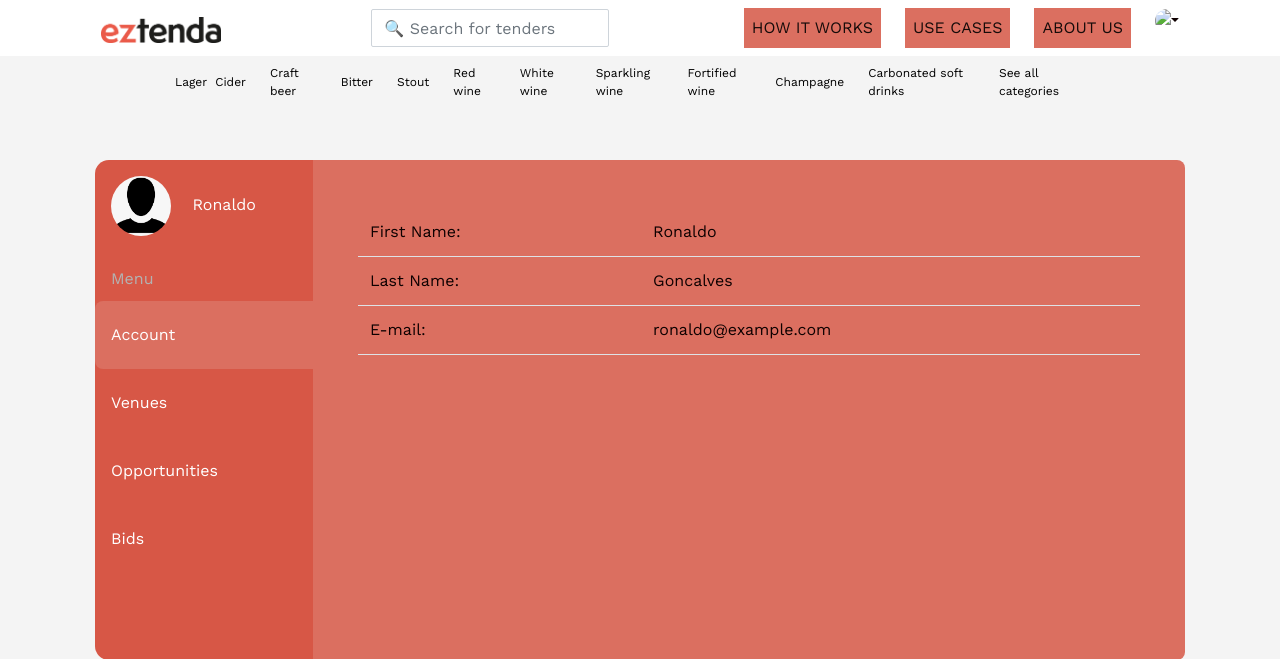
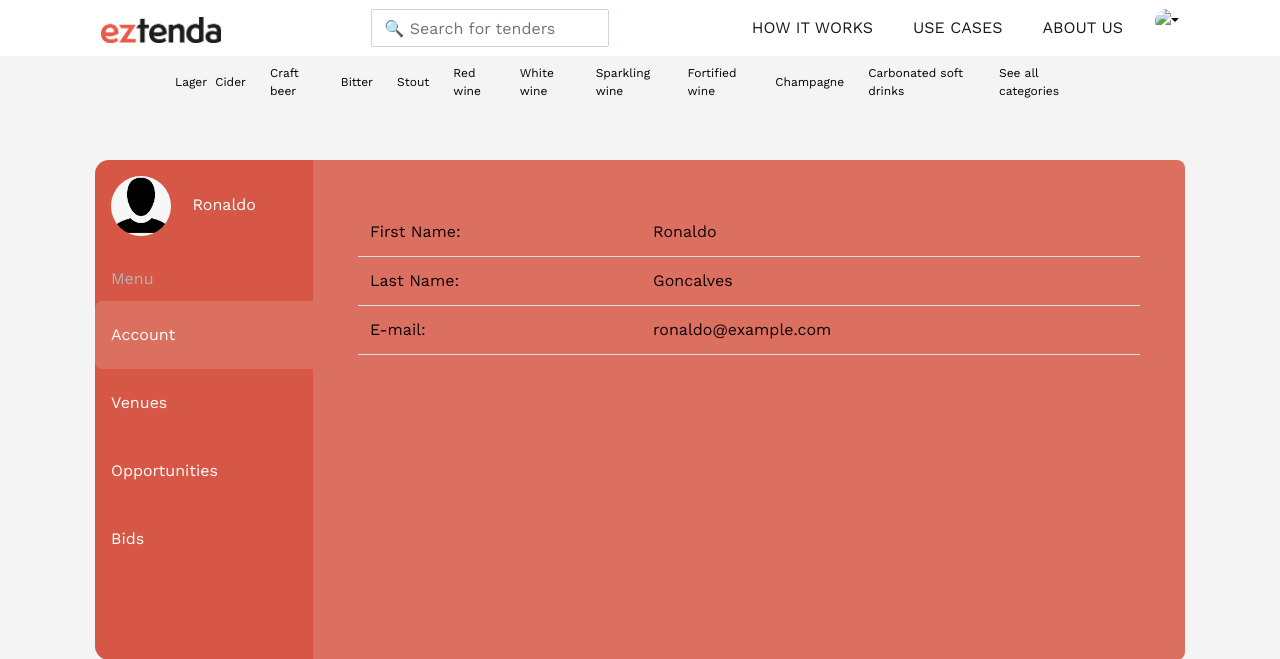
Before and after one commit to Lmusilek/eztenda, a Rails app: page /profile in a window 1280 px wide. Shown: the top 659 px of the page. Run offline with Rails 7, Linux system fonts and the light colour scheme; a user stored in the database is signed in; data comes from the database, SQL or seed files in the repository; data that the repository does not hold is empty; style sheets or scripts are compiled from the project's sources; parts of the project's set-up code (start-up, migrations or seed data) failed here and were passed over; some libraries are stand-ins or nearby versions.

Commit message:
fixed main nav bar links background

```diff
--- a/app/assets/stylesheets/components/_navbar.scss
+++ b/app/assets/stylesheets/components/_navbar.scss
@@ -43,3 +43,7 @@
   color: black;
   background-color: #F4F4F4;
  }
+
+ .nav-link {
+  background-color: #FFFFFF;
+ }
```
